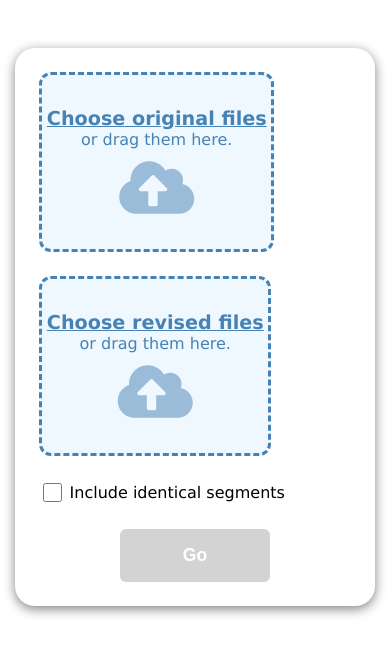
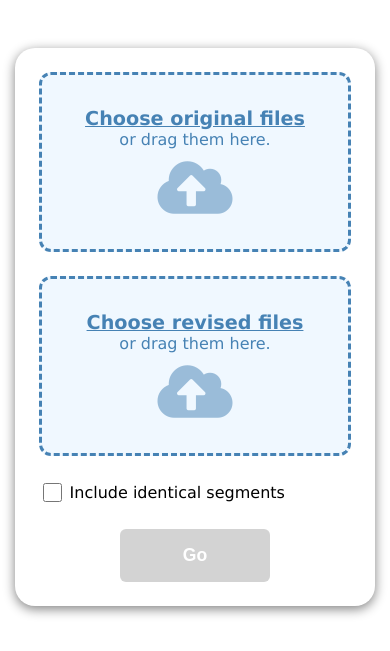
Before and after one commit to rubenalmaguer/Xliff-Diff, a plain HTML site: page index.html in a window 390 px wide. Drawn offline with Linux system fonts and the light colour scheme.

Commit message:
Fixed alignment issue in mobile view

```diff
--- a/form.css
+++ b/form.css
@@ -62,6 +62,7 @@ main {
 #group-drop-areas {
   display: flex;
   gap: 1.5rem;
+  align-items: start; /* Don't stretch downwards if sibling grows when adding files */
 }
 @media only screen and (max-width: 600px) {
   main {
@@ -69,6 +70,7 @@ main {
   }
   #group-drop-areas {
     flex-direction: column;
+    align-items: stretch;
   }
 }
 
@@ -83,7 +85,6 @@ main {
   display: flex;
   flex-direction: column;
   overflow-x: visible;
-  align-self: start; /* Don't stretch if sibling grows */
 }
 
 .drop-area.highlight {
```
